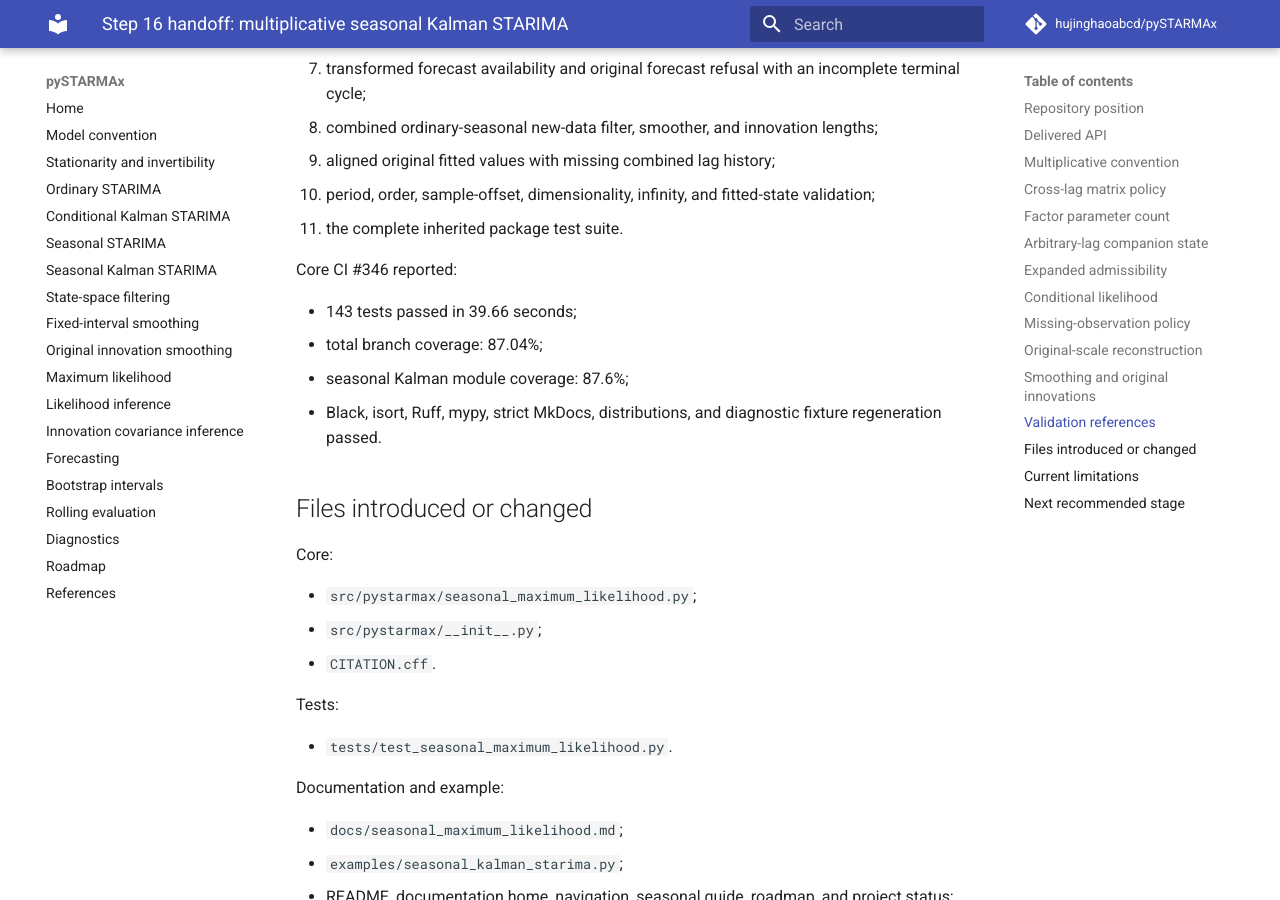
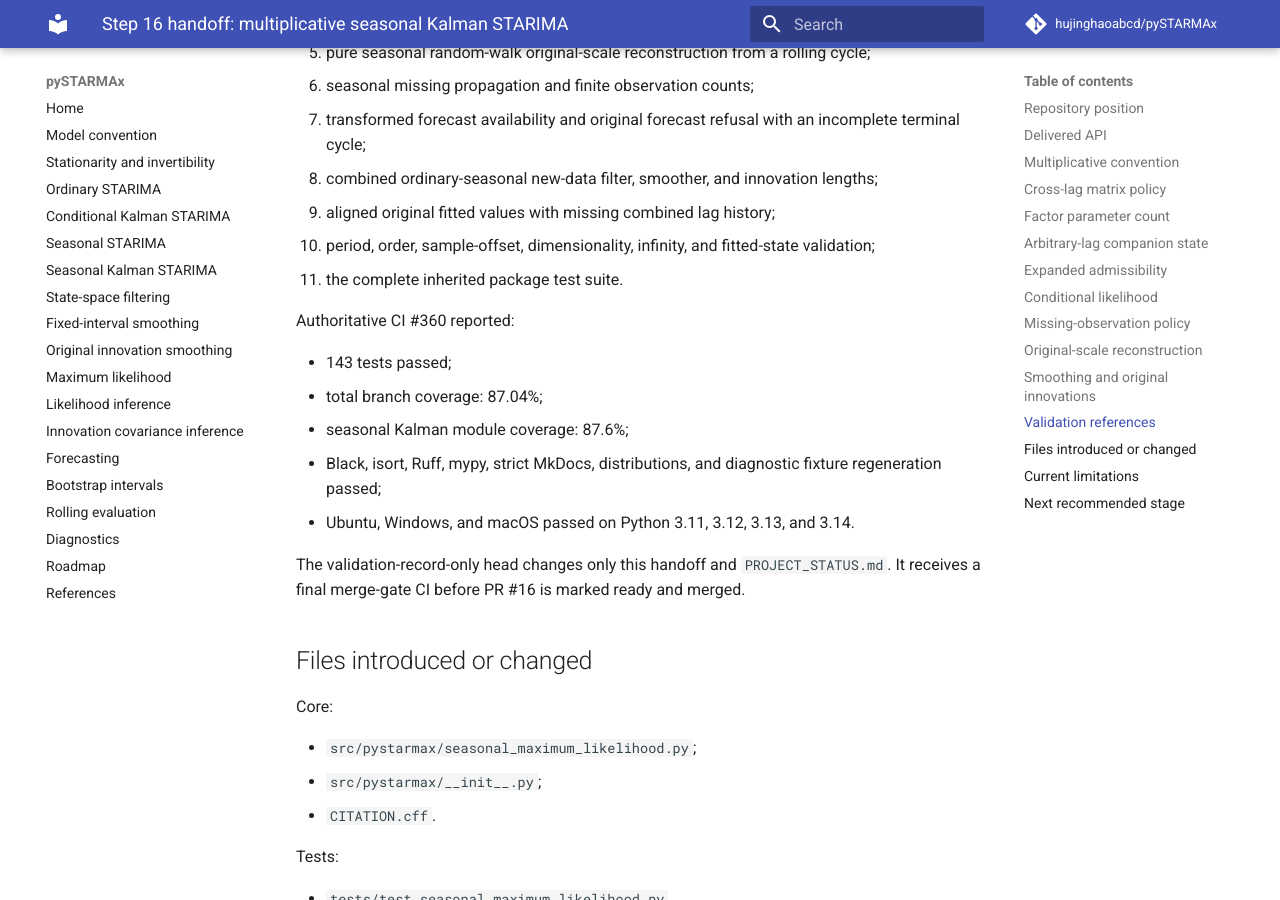
Before and after one commit to hujinghaoabcd/pySTARMAx, an MkDocs documentation site: the page built from docs/development/STEP_16_SEASONAL_KALMAN_STARIMA.md, in a window 1280 px wide and 900 px high, scrolled down 5270 px. Built offline with MkDocs 1.6.1 and Material for MkDocs 9.7.7, drawn with Linux system fonts in a browser that asks for light colours; comment, search, counter and statistics services are not loaded; some of the changed text lies outside the part shown.

Commit message:
Record final seasonal Kalman validation

```diff
--- a/docs/development/STEP_16_SEASONAL_KALMAN_STARIMA.md
+++ b/docs/development/STEP_16_SEASONAL_KALMAN_STARIMA.md
@@ -6,10 +6,12 @@
 - branch: `agent/seasonal-kalman-starima`;
 - pull request: PR #16, `Add multiplicative seasonal Kalman STARIMA`;
 - base: version 0.0.15 on `main`;
-- core validation: GitHub Actions CI #346, run ID `30858019154`;
-- core result: 143 tests passed and 87.04% total branch coverage;
+- authoritative implementation/documentation validation: GitHub Actions CI
+  #360, run ID `30858747303`;
+- validation result: 143 tests passed and 87.04% total branch coverage;
 - `src/pystarmax/seasonal_maximum_likelihood.py` coverage: 87.6%;
-- a complete final documentation-head CI is required before merge.
+- Black, isort, Ruff, mypy, strict MkDocs, distributions, and Ubuntu/Windows/
+  macOS Python 3.11--3.14 all passed.
 
 ## Delivered API
 
@@ -244,13 +246,18 @@ Tests include:
     validation;
 11. the complete inherited package test suite.
 
-Core CI #346 reported:
+Authoritative CI #360 reported:
 
-- 143 tests passed in 39.66 seconds;
+- 143 tests passed;
 - total branch coverage: 87.04%;
 - seasonal Kalman module coverage: 87.6%;
 - Black, isort, Ruff, mypy, strict MkDocs, distributions, and diagnostic fixture
-  regeneration passed.
+  regeneration passed;
+- Ubuntu, Windows, and macOS passed on Python 3.11, 3.12, 3.13, and 3.14.
+
+The validation-record-only head changes only this handoff and
+`PROJECT_STATUS.md`. It receives a final merge-gate CI before PR #16 is marked
+ready and merged.
 
 ## Files introduced or changed
 
```
Also changed, not shown: PROJECT_STATUS.md (+13 -16 lines).
